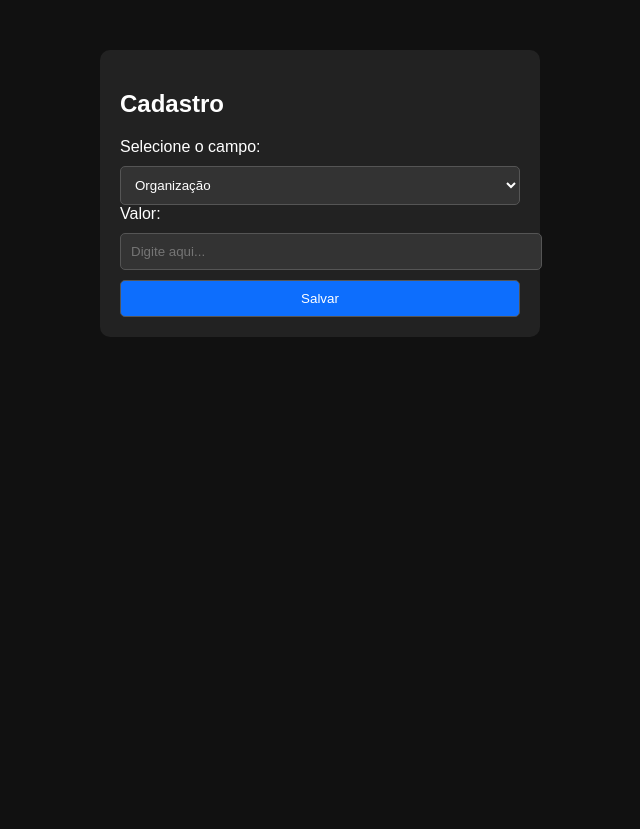
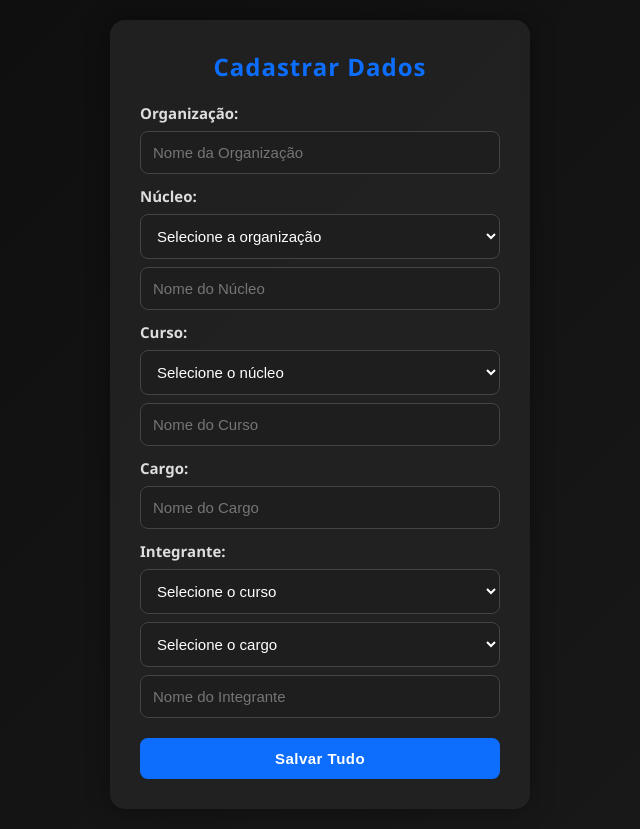
Before and after one commit to guivasdev/TCC_Qualifica-o_Guilherme_Caio, a PHP site: template view/html/form.php in a window 1280 px wide. Shown: the whole page, without its empty margins (320-960 px from the left). Before the commit the page ends 337 px from the top, so only its background shows below. Run offline with PHP 8.4, Linux system fonts and the light colour scheme; the template is opened without the code that fills it: most values are stand-ins (such as "Sample title", 1, 10 or a date in 2020).

Commit message:
atualizacao 1.3

```diff
--- a/index.php
+++ b/index.php
@@ -4,8 +4,6 @@ require_once __DIR__ . '/model/CadastroRepository.php';
 require_once __DIR__ . '/model/Cadastro.php';
 require_once __DIR__ . '/model/CadastroItem.php';
 require_once __DIR__ . '/controller/CadastroController.php';
-
-// Views - garanta que os ficheiros existam exatamente nesses caminhos
 require_once __DIR__ . '/view/CadastroScreen.php';
 require_once __DIR__ . '/view/AtaScreen.php';
 
@@ -37,6 +35,6 @@ switch ($acao) {
         break;
 
     default:
-        $controller->mostrarFormulario();
+        $controller->mostrarFormularioUnico();
         break;
 }
--- a/view/CadastroScreen.php
+++ b/view/CadastroScreen.php
@@ -2,8 +2,9 @@
 
 class CadastroScreen
 {
-    public function mostrarFormulario(): void
+    public function mostrarFormularioUnico($organizacoes, $nucleos, $cursos, $cargos)
     {
         include __DIR__ . '/html/form.php';
     }
+
 }
--- a/view/PaginaBusca.php
+++ b/view/PaginaBusca.php
@@ -22,6 +22,8 @@ $base = '/TCC_Qualifica-o_Guilherme_Caio';
       <ul>
         <li><a href="<?php echo $base; ?>/index.php?acao=gerar">Gerar ATA</a></li>
         <li><a href="<?php echo $base; ?>/index.php?acao=buscar">Buscar ATA</a></li>
+        <li><a href="<?php echo $base; ?>/index.php?acao=form">Cadastrar Componente</a></li>
+
 
       </ul>
     </div>
--- a/view/html/form.php
+++ b/view/html/form.php
@@ -1,45 +1,181 @@
+<?php
+$base = '/TCC_Qualifica-o_Guilherme_Caio';
+?>
 <!DOCTYPE html>
 <html lang="pt-BR">
+
 <head>
     <meta charset="UTF-8">
+    <link rel="stylesheet" href="<?php echo $base; ?>/externo/CriarAta.css">
+
+    <meta name="viewport" content="width=device-width, initial-scale=1.0">
     <title>Cadastrar Campo</title>
 
     <style>
-body { background:#111; color:#fff; font-family:Arial; }
+        /* Reset básico */
+        * {
+            margin: 0;
+            padding: 0;
+            box-sizing: border-box;
+        }
+
+        body {
+            background: linear-gradient(135deg, #0d0d0d, #1a1a1a);
+            font-family: "Segoe UI", Arial, sans-serif;
+            display: flex;
+            justify-content: center;
+            align-items: center;
+            min-height: 100vh;
+            padding: 20px;
+            color: #fff;
+        }
+
         .container {
-    width:400px; margin:50px auto; padding:20px;
-    background:#222; border-radius:10px;
+            width: 100%;
+            max-width: 420px;
+            background: rgba(34, 34, 34, 0.95);
+            padding: 30px;
+            border-radius: 15px;
+            box-shadow: 0 0 25px rgba(0, 0, 0, 0.4);
+            backdrop-filter: blur(5px);
+            animation: fadeIn 0.5s ease;
         }
-select, input, button {
-    width:100%; padding:10px; margin-top:10px;
-    background:#333; color:#fff; border:1px solid #555;
-    border-radius:5px;
+
+        h2 {
+            text-align: center;
+            margin-bottom: 20px;
+            font-weight: 600;
+            color: #0d6efd;
+            letter-spacing: 1px;
         }
-button { background:#0d6efd; cursor:pointer; }
-button:hover { background:#0b5ed7; }
+
+        label {
+            margin-top: 12px;
+            display: block;
+            font-size: 15px;
+            color: #ddd;
+        }
+
+        select,
+        input,
+        button {
+            width: 100%;
+            padding: 12px;
+            margin-top: 8px;
+            font-size: 15px;
+            border-radius: 8px;
+            border: 1px solid #444;
+            background: #1e1e1e;
+            color: #fff;
+            transition: 0.2s ease-in-out;
+        }
+
+        select:focus,
+        input:focus {
+            border-color: #0d6efd;
+            outline: none;
+            background: #262626;
+        }
+
+        button {
+            margin-top: 20px;
+            background: #0d6efd;
+            font-weight: bold;
+            border: none;
+            cursor: pointer;
+            transition: 0.25s;
+            letter-spacing: 0.5px;
+        }
+
+        button:hover {
+            background: #0b5ed7;
+            transform: translateY(-2px);
+            box-shadow: 0 4px 12px rgba(13, 110, 253, 0.4);
+        }
+
+        @keyframes fadeIn {
+            from {
+                opacity: 0;
+                transform: translateY(15px);
+            }
+
+            to {
+                opacity: 1;
+                transform: translateY(0);
+            }
+        }
+
+        /* Responsividade */
+        @media (max-width: 480px) {
+            .container {
+                padding: 22px;
+            }
+
+            h2 {
+                font-size: 22px;
+            }
+        }
     </style>
 </head>
+
 <body>
 
     <div class="container">
-    <h2>Cadastro</h2>
+    <h2>Cadastrar Dados</h2>
 
-    <form action="?action=salvar" method="POST">
+    <form action="?acao=salvar" method="POST">
 
-        <label>Selecione o campo:</label>
-        <select name="campo" required>
-            <option value="Organização">Organização</option>
-            <option value="Núcleo Institucional">Núcleo Institucional</option>
-            <option value="Curso">Curso</option>
-            <option value="Integrantes">Integrantes</option>
+        <!-- Organização -->
+        <label>Organização:</label>
+        <input type="text" name="organizacao_nome" placeholder="Nome da Organização">
+
+        <!-- Núcleo -->
+        <label>Núcleo:</label>
+        <select name="nucleo_organizacao_id">
+            <option value="">Selecione a organização</option>
+            <?php foreach ($organizacoes as $org): ?>
+                <option value="<?= $org['id'] ?>"><?= htmlspecialchars($org['nome']) ?></option>
+            <?php endforeach; ?>
+        </select>
+        <input type="text" name="nucleo_nome" placeholder="Nome do Núcleo">
+
+        <!-- Curso -->
+        <label>Curso:</label>
+        <select name="curso_nucleo_id">
+            <option value="">Selecione o núcleo</option>
+            <?php foreach ($nucleos as $nuc): ?>
+                <option value="<?= $nuc['id'] ?>"><?= htmlspecialchars($nuc['nome']) ?></option>
+            <?php endforeach; ?>
+        </select>
+        <input type="text" name="curso_nome" placeholder="Nome do Curso">
+
+        <!-- Cargo -->
+        <label>Cargo:</label>
+        <input type="text" name="cargo_nome" placeholder="Nome do Cargo">
+
+        <!-- Integrante -->
+        <label>Integrante:</label>
+        <select name="integrante_curso_id">
+            <option value="">Selecione o curso</option>
+            <?php foreach ($cursos as $cur): ?>
+                <option value="<?= $cur['id'] ?>"><?= htmlspecialchars($cur['nome']) ?></option>
+            <?php endforeach; ?>
         </select>
 
-        <label>Valor:</label>
-        <input type="text" name="valor" placeholder="Digite aqui..." required>
+        <select name="integrante_cargo_id">
+            <option value="">Selecione o cargo</option>
+            <?php foreach ($cargos as $car): ?>
+                <option value="<?= $car['id'] ?>"><?= htmlspecialchars($car['nome']) ?></option>
+            <?php endforeach; ?>
+        </select>
+        <input type="text" name="integrante_nome" placeholder="Nome do Integrante">
 
-        <button type="submit">Salvar</button>
+        <button type="submit">Salvar Tudo</button>
     </form>
 </div>
 
+
+
 </body>
+
 </html>
```
Also changed, not shown: controller/CadastroController.php (+50 -12 lines), model/Cadastro.php (+10 -13 lines), model/CadastroItem.php (+5 -6 lines), model/CadastroRepository.php (+14 -23 lines). Lines whose indentation alone changed are shown as unchanged.
